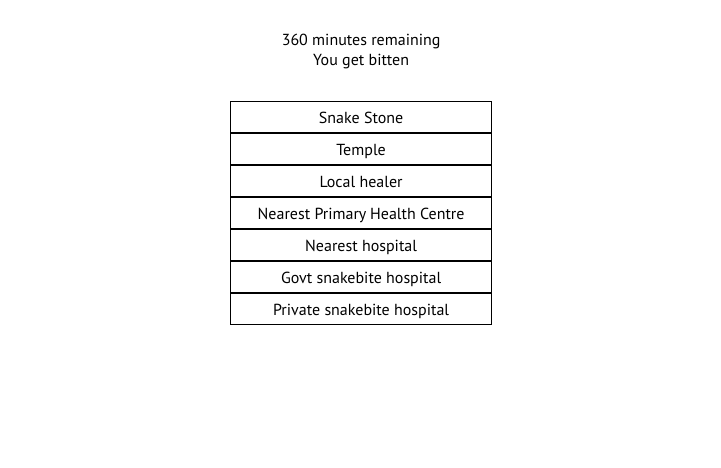
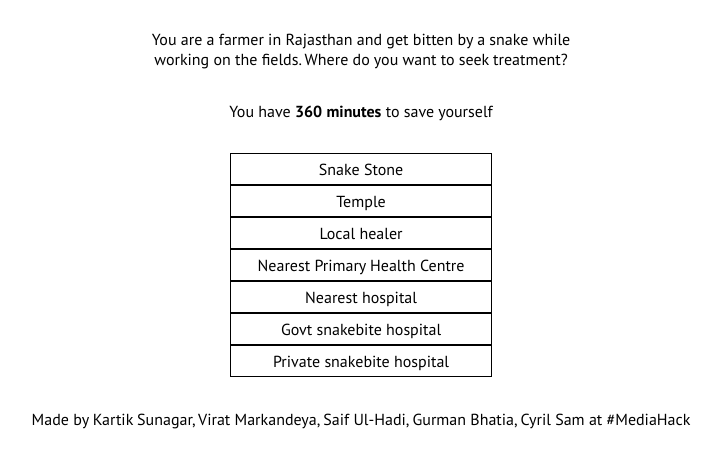
Before and after one commit to gurmanbh/saamp-seedi, a plain HTML site: page index.html in a window 1280 px wide. Shown: the part 50-518 px from the top of the page, without its empty margins (279-1000 px from the left). Drawn offline with nearby package versions, Linux system fonts and the light colour scheme.

Commit message:
prototype

```diff
--- a/css/styles.css
+++ b/css/styles.css
@@ -20,13 +20,19 @@ h1{
 .options{
     margin: 2rem auto;
     text-align: center;
+}
 
+.text{
+    margin: 2rem auto;
+    max-width: 450px;
+    width: 100%;
 }
 
 .opt{
     border: 1px solid black;
     margin: 10px;
-    width: 250px;
+    max-width: 250px;
+    width: 100%;
     padding: 5px;
     margin: 0 auto;
     cursor: pointer;
@@ -35,7 +41,9 @@ h1{
 .timer-main.hide{
     display: none
 }
-
+.timer{
+    font-weight: bold;
+}
 .opt:hover{
     background: black;
     color: white;
--- a/index.html
+++ b/index.html
@@ -14,11 +14,15 @@
     <h1>
       Saanp Seedi
     </h1>
-    <div class="timer-main"><span class='timer'></span> minutes remaining</div>
+
     <div id = 'app'>
 
       <div class="text"></div>
+      <div class="timer-main">You have <span class='timer'></span> <b>minutes</b> to save yourself</div>
       <div class="options"></div>
+    </div>
+    <div>
+      Made by Kartik Sunagar, Virat Markandeya, Saif Ul-Hadi, Gurman Bhatia, Cyril Sam at #MediaHack
     </div>
   </body>
   <script src="https://d3js.org/d3.v7.min.js"></script>
--- a/js/index.js
+++ b/js/index.js
@@ -1,48 +1,40 @@
 const flow = {
-    question: 'You get bitten',
+    question: 'You are a farmer in Rajasthan and get bitten by a snake while working on the fields. Where do you want to seek treatment?',
     options: [
-        {name:'Snake Stone', result: 'You die', options: [], time: 120, die: 'Y'},
-        {name:'Temple', result: 'You die', options: [], time: 120, die: 'Y'},
-        {name:'Local healer', result: 'You die', options: [], time: 180, die: 'Y'},
-        {name:'Nearest Primary Health Centre', result: 'They are out of antivenoms and you are referred to a local hospital. Do you want to go to a local hospital?',time: 60, options: [
-            {name:'Yes', result: "They give you 10 vials of antivenom. But it is not working, and your condition worsens. You are referred to a snakebite speciality hospital. Do you want to go there?", options: [
-                {name:'No', result: 'You die', options: [], die: 'Y'},
-                {name:'Yes', time: 120, result: 'The doctor at the speciality hospital wants to administer more antivenom. They give you 10 vials, but your condition is not improving. The doctor wants to give more antivenom. How many vials do you want to get?', options: [
-                    {name:'10', result: 'You die',die: 'Y',  options: [
-                        {name:'No', result: 'You die because it is ineffective. Explain antivenom.', options: [], time: 30},
-                    ]},
-                    {name:'30', result: 'You survive but you are now suffering from serum sickness.', options: [], time: 30},
-                    {name:'50', die: 'Y', result: 'You die of anaphylaxis. Explain antivenom.', options: [], time: 30 },
+        {name:'Snake Stone', result: 'You die a horrible death.', options: [], time: 120, die: 'Y'},
+        {name:'Temple', result: 'Sorry, prayers could not save you. You die a painful death.', options: [], time: 120, die: 'Y'},
+        {name:'Local healer', result: "It cost you a month's income, and you still did not survive.", options: [], time: 180, die: 'Y'},
+        {name:'Nearest Primary Health Centre', result: 'They are out of antivenoms. You are referred to a local hospital. Do you want to go to the local hospital?',time: 60, options: [
+            {name:'Yes', result: "They give you 10 vials of antivenom. But it is not working and your condition worsens. You are referred to a snakebite speciality hospital. Do you want to go there?", options: [
+                {name:'No', result: 'You are dead', options: [], die: 'Y'},
+                {name:'Yes', time: 60, result: 'The doctor at the speciality hospital wants to administer more antivenom. They give you 10 vials but your condition is not improving. The doctor suggests more antivenom. How many vials do you want to get?', options: [
+                    {name:'10', result: 'You die because the antivenom is ineffective. It was made using venom from a snake in Tamil Nadu.',die: 'Y',  options: []},
+                    {name:'30', result: 'You survive but you now suffering from serum sickness. If you get bitten again, taking the antivenom again could be lethal.', options: [], time: 30},
+                    {name:'50', die: 'Y', result: 'You die of anaphylaxis because Indian antivenom technology is outdated.', options: [], time: 30 },
                 ]},
             ], time: 120},
             {name:'No', result: 'You die', die: 'Y', options: []},
         ]},
-        {name:'Nearest hospital', result: "They give you 10 vials of antivenom. But it is not working, and your condition worsens. You are referred to a snakebite speciality hospital. Do you want to go there?", options: [
-            {name:'No', result: 'You die', die: 'Y', options: []},
-            {name:'Yes', result: 'The doctor at the speciality hospital wants to administer more antivenom. They give you 10 vials, but your condition is not improving. The doctor wants to give more antivenom. How many vials do you want to get?', options: [
-                {name:'10', result: 'You die', die: 'Y', options: [
-                    {name:'No', result: 'You die because it is ineffective. Explain antivenom.', options: [], die: 'Y'},
-                ]},
-                {name:'30', result: 'You survive but you are now suffering from serum sickness.', options: []},
-                {name:'50', die: 'Y', result: 'You die of anaphylaxis. Explain antivenom.', options: []},
+        {name:'Nearest hospital', result: "They give you 10 vials of antivenom. But it is not working and your condition worsens. You are referred to a snakebite speciality hospital. Do you want to go there?", options: [
+            {name:'No', result: 'You are dead', options: [], die: 'Y'},
+            {name:'Yes', time: 120, result: 'The doctor at the speciality hospital wants to administer more antivenom. They give you 10 vials but your condition is not improving. The doctor suggests more antivenom. How many vials do you want to get?', options: [
+                {name:'10', result: 'You die because the antivenom is ineffective. It was made using venom from a snake in Tamil Nadu.',die: 'Y',  options: []},
+                    {name:'30', result: 'You survive but you now suffering from serum sickness. If you get bitten again, taking the antivenom again could be lethal.', options: [], time: 30},
+                    {name:'50', die: 'Y', result: 'You die of anaphylaxis because Indian antivenom technology is outdated.', options: [], time: 30 },
             ]},
-        ]},
-        {name:'Govt snakebite hospital', result: 'They are out of antivenom. Treatment at the private hospital might cost more than two lakhs. Do you want to go a private hospital instead?', options: [
-            {name:'Yes', result: 'The treatment ', result: 'The doctor at the speciality hospital wants to administer more antivenom. They give you 10 vials, but your condition is not improving. The doctor wants to give more antivenom. How many vials do you want to get?', options: [
-                {name:'10', die: 'Y', result: 'You die', options: [
-                    {name:'No', die: 'Y', result: 'You die because it is ineffective. Explain antivenom.', options: []},
-                ]},
-                {name:'30', result: 'You survive but you are now suffering from serum sickness.', options: []},
-                {name:'50', die: 'Y', result: 'You die of anaphylaxis. Explain antivenom.', options: []},
+        ], time: 120},
+        {name:'Govt snakebite hospital', time: 120,result: 'They are out of antivenom. Treatment at the private hospital might cost more than two lakhs. Do you want to go a private hospital instead?', options: [
+            {name:'Yes', time: 120, result: 'The doctor at the speciality hospital wants to administer more antivenom. They give you 10 vials, but your condition is not improving. The doctor wants to give more antivenom. How many vials do you want to get?', options: [
+                {name:'10', result: 'You die because the antivenom is ineffective. It was made using venom from a snake in Tamil Nadu.',die: 'Y',  options: []},
+                    {name:'30', result: 'You survive but you now suffering from serum sickness. If you get bitten again, taking the antivenom again could be lethal.', options: [], time: 30},
+                    {name:'50', die: 'Y', result: 'You die of anaphylaxis because Indian antivenom technology is outdated.', options: [], time: 30 },
             ]},
             {name:"No. I can't afford it.", die: 'Y', result: 'You die', options: []},
         ]},
-        {name:'Private snakebite hospital',result: 'The doctor at the speciality hospital wants to administer more antivenom. They give you 10 vials, but your condition is not improving. The doctor wants to give more antivenom. How many vials do you want to get?', options: [
-            {name:'10', die: 'Y', result: 'You die', options: [
-                {name:'No', result: 'You die because it is ineffective. Explain antivenom.', options: []},
-            ]},
-            {name:'30', result: 'You survive but you are now suffering from serum sickness.', options: []},
-            {name:'50', die: 'Y', result: 'You die of anaphylaxis. Explain antivenom.', options: []},
+        {time: 120, name:'Private snakebite hospital',result: 'The doctor at the speciality hospital wants to administer more antivenom. They give you 10 vials, but your condition is not improving. The doctor wants to give more antivenom. How many vials do you want to get?', options: [
+            {name:'10', result: 'You die because the antivenom is ineffective. It was made using venom from a snake in Tamil Nadu.',die: 'Y',  options: []},
+                    {name:'30', result: 'You survive but you now suffering from serum sickness. If you get bitten again, taking the antivenom again could be lethal.', options: [], time: 30},
+                    {name:'50', die: 'Y', result: 'You die of anaphylaxis because Indian antivenom technology is outdated.', options: [], time: 30 },
         ]},
     ]
 }
@@ -82,11 +74,11 @@ document.body.addEventListener( 'click', function ( event ) {
       timer = timer-selected.time
       console.log(timer)
         d3.select('.timer').text(timer)
-        if (selected.die === 'Y'){
+        if (selected.die === 'Y' || selected.options.length==0){
             d3.select('.timer-main').classed('hide', true)
         }
         if (timer<0){
-            d3.select('.text').text('You die.')
+            d3.select('.text').text("You didn't get the treatment on time. You died a painful death. ")
             d3.selectAll('.opt').remove()
             d3.select('.timer-main').classed('hide', true)
         }
```
